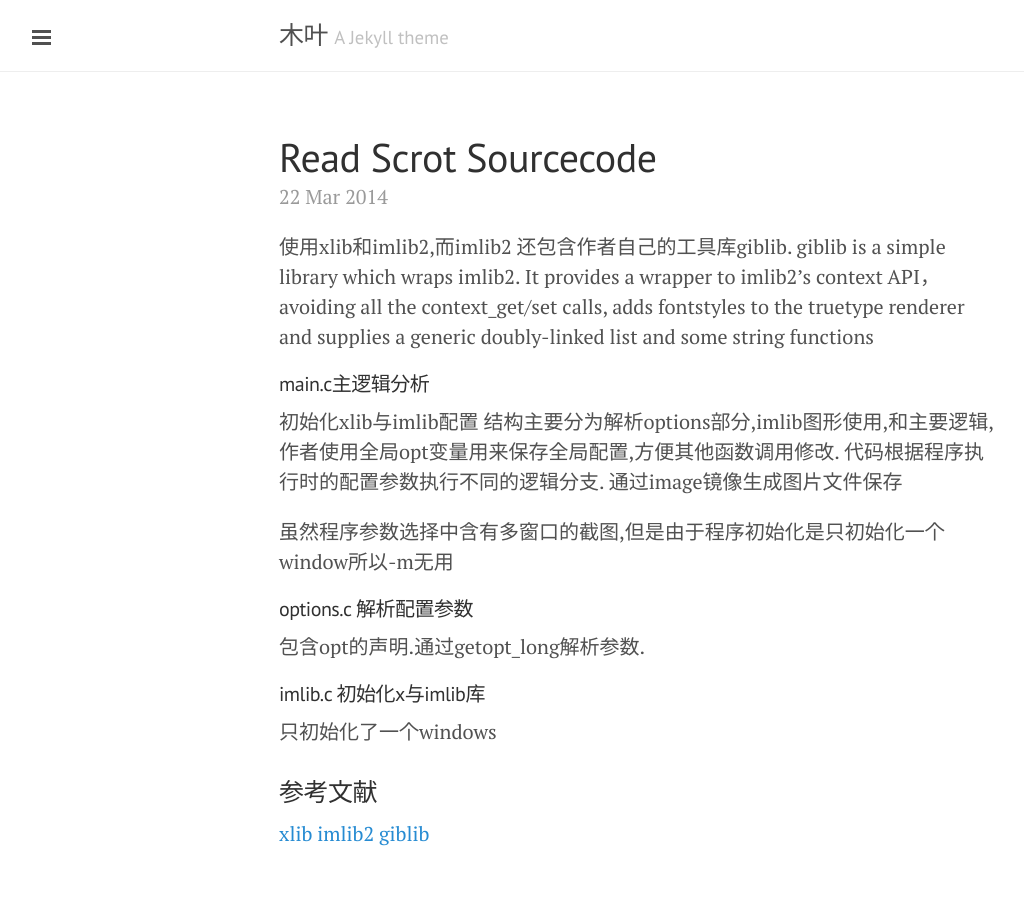
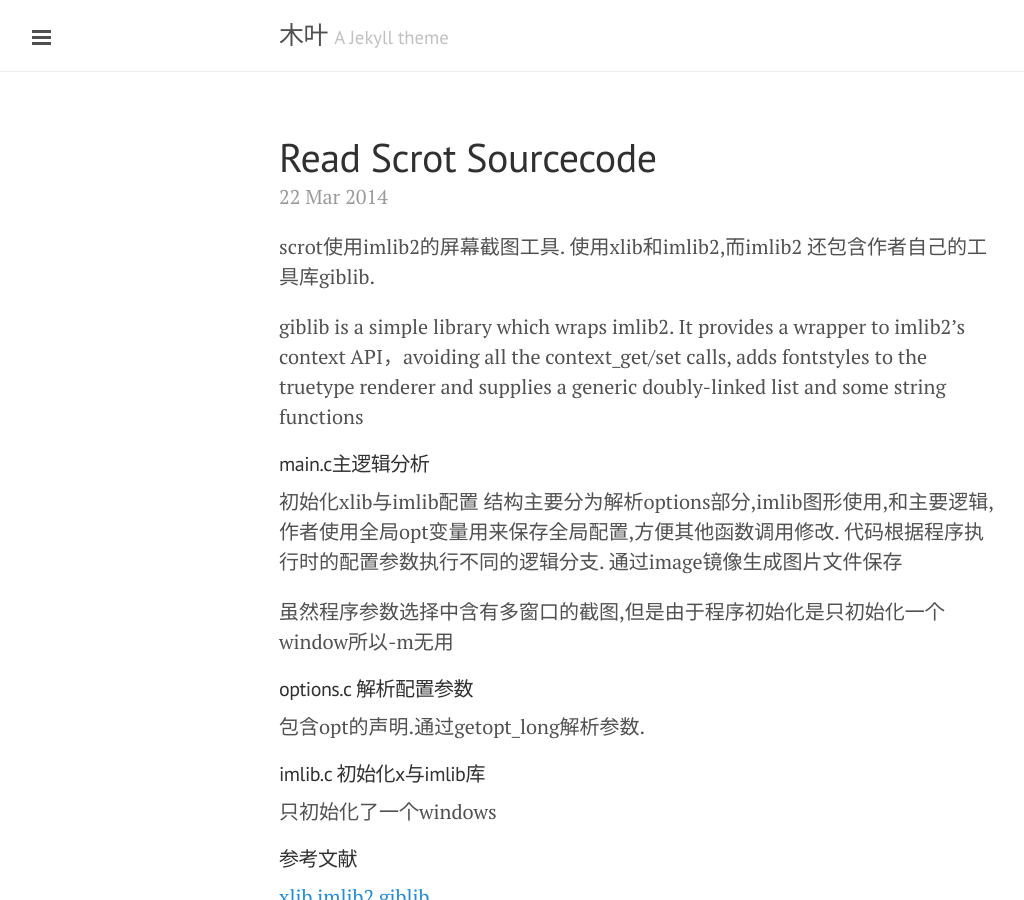
Before and after one commit to branchang/branchang.github.io, a Jekyll site: the page built from index.html, in a window 1280 px wide and 900 px high. Shown: the whole window, without its empty margins (1-1025 px from the left). Built offline with Jekyll 4.4.1, drawn with Linux system fonts in a browser that asks for light colours; Markdown is read by kramdown in place of the engine named in the settings; the list of posts is cut into pages by our own code.

Commit message:
write sth

```diff
--- a/_posts/2014-03-22-read-scrot-sourcecode.md
+++ b/_posts/2014-03-22-read-scrot-sourcecode.md
@@ -1,4 +1,6 @@
+scrot使用imlib2的屏幕截图工具.
 使用xlib和imlib2,而imlib2 还包含作者自己的工具库giblib.
+
 giblib is a simple library which wraps imlib2. It provides a wrapper to imlib2's context API，avoiding all the context_get/set calls, adds fontstyles to the truetype renderer and supplies a generic doubly-linked list and some string functions
 
 ####main.c主逻辑分析
@@ -19,7 +21,7 @@ giblib is a simple library which wraps imlib2. It provides a wrapper to imlib2's
 
 
 
-###参考文献
+####参考文献
 [xlib](http://www.x.org/releases/X11R7.7/doc/libX11/libX11/libX11.html)
 [imlib2](http://adesklets.sourceforge.net/doc/imlib2/imlib2_8c.html#a14)
 [giblib](http://www.cs.tut.fi/lintula/manual/gtk/glib/glib-string-utility-functions.html)
```
